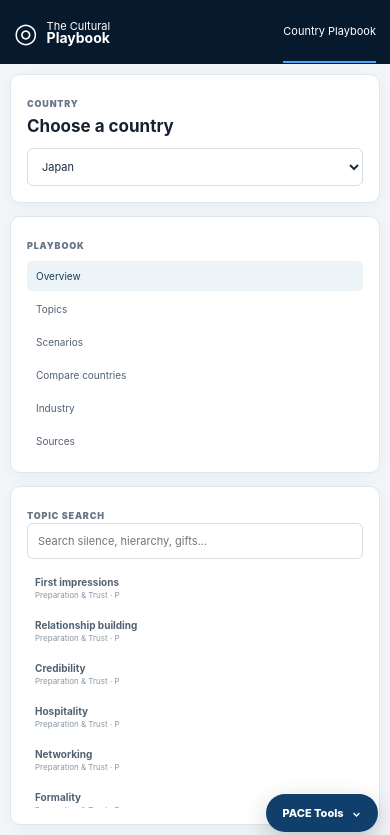
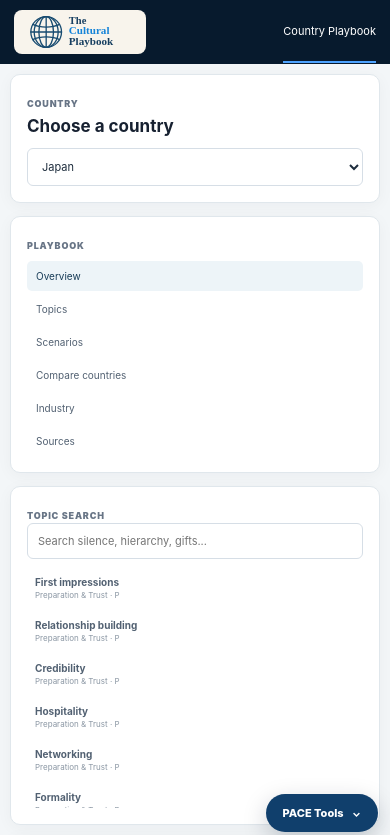
Before and after one commit to caseysmeekes/cultural-playbook-pace, a Next.js app: page /country-playbook in a window 390 px wide. Shown: the top 835 px of the page. Built offline with nearby package versions, Linux system fonts and the light colour scheme.

Commit message:
PACE - Place Cultural Playbook logo in header

```diff
--- a/app/country-playbook/country-playbook.module.css
+++ b/app/country-playbook/country-playbook.module.css
@@ -1,6 +1,24 @@
 :global(.cp2) button,
 :global(.cp2) a {
   font-family: inherit;
+}
+
+:global(.cp2-brand) {
+  width: 172px !important;
+  min-width: 172px !important;
+  height: 54px !important;
+  display: block !important;
+  overflow: hidden !important;
+  border-radius: 8px !important;
+  background: #f8f4ec url('/cultural-playbook-logo.svg') center / contain no-repeat !important;
+  color: transparent !important;
+  font-size: 0 !important;
+  line-height: 0 !important;
+  text-decoration: none !important;
+}
+
+:global(.cp2-brand span) {
+  display: none !important;
 }
 
 :global(.cp2-scenario-grid) {
@@ -237,6 +255,12 @@
   :global(.cp2-pillar-grid) {
     grid-template-columns: repeat(2, minmax(0, 1fr)) !important;
   }
+
+  :global(.cp2-brand) {
+    width: 148px !important;
+    min-width: 148px !important;
+    height: 48px !important;
+  }
 }
 
 @media (max-width: 600px) {
@@ -248,4 +272,10 @@
   :global(.cp2-scenario) {
     min-height: 150px !important;
   }
+
+  :global(.cp2-brand) {
+    width: 132px !important;
+    min-width: 132px !important;
+    height: 44px !important;
+  }
 }
```
